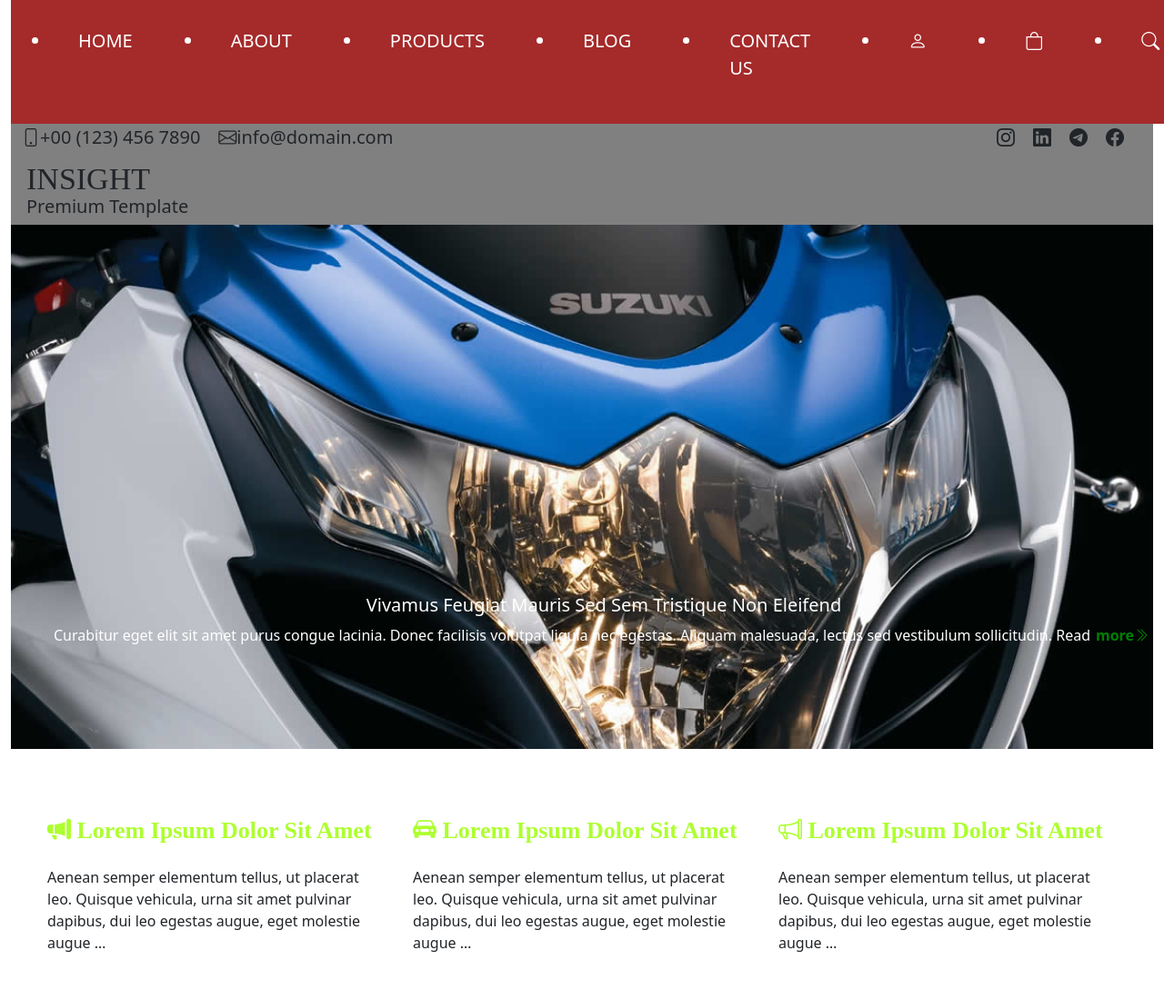
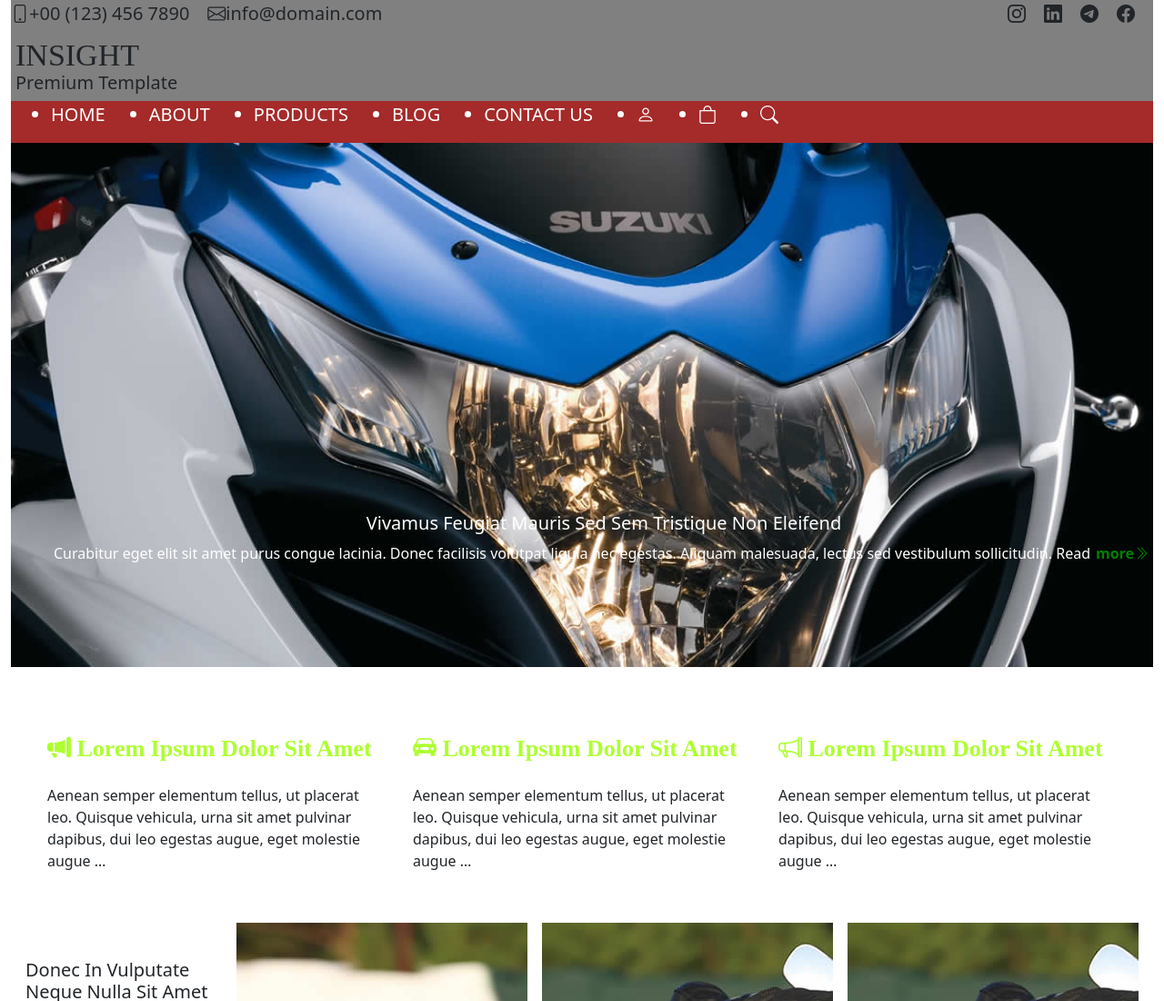
Before and after one commit to RAHIB786110/insight, a website: page index.html in a window 1280 px wide. Shown: the top 1100 px of the page at 91% size. Drawn offline with nearby package versions, Linux system fonts and the light colour scheme.

Commit message:
updatenew2

```diff
--- a/index.html
+++ b/index.html
@@ -10,7 +10,24 @@
     <link rel="stylesheet" href="https://cdn.jsdelivr.net/npm/bootstrap-icons@1.10.3/font/bootstrap-icons.css">
     </head>
 <body class="container-fluid">
-  <nav class="nav">
+<header>
+   <div style="display: flex;justify-content: space-between;">
+    <div>
+        <span class="bi bi-phone">+00 (123) 456 7890</span> <span class="bi bi-envelope">info@domain.com</span>
+    </div>
+    <div>
+        <span class="bi bi-instagram"></span><span class="bi bi-linkedin"></span><span class="bi bi-telegram"></span><span class="bi bi-facebook"></span><span class="bi bi-"></span>
+    </div>
+  </div>
+
+<div>
+<div style="display: flex;flex-direction: column;">
+  <div style="font-size: 34px;font-family: none; font-family: none; padding:5px;">INSIGHT</div>
+  <div style="margin-top: -40px;padding: 5px;">Premium Template</div>
+</div>
+</div>
+<div style="background-color: brown;">
+<nav class="nav">
     <div>
       <nav class="container-fluid d-flex justify-content-between">
 
@@ -28,23 +45,7 @@
     </nav>
     </div>
 </nav>
-<header class="container-fluid">
-   <div style="display: flex;justify-content: space-between;">
-    <div>
-        <span class="bi bi-phone">+00 (123) 456 7890</span> <span class="bi bi-envelope">info@domain.com</span>
-    </div>
-    <div>
-        <span class="bi bi-instagram"></span><span class="bi bi-linkedin"></span><span class="bi bi-telegram"></span><span class="bi bi-facebook"></span><span class="bi bi-"></span>
-    </div>
-  </div>
-
-<div>
-<div style="display: flex;flex-direction: column;">
-  <div style="font-size: 34px;font-family: none; font-family: none; padding:5px;">INSIGHT</div>
-  <div style="margin-top: -40px;padding: 5px;">Premium Template</div>
 </div>
-</div>
-
 </header>
 <section>
     <div id="slider">
--- a/src/stylesheet.css
+++ b/src/stylesheet.css
@@ -41,7 +41,7 @@ nav ul li{
     font-size: 20px;
     color: white;
     cursor: pointer;
-    padding: 30px;
+
 
 
 
```
